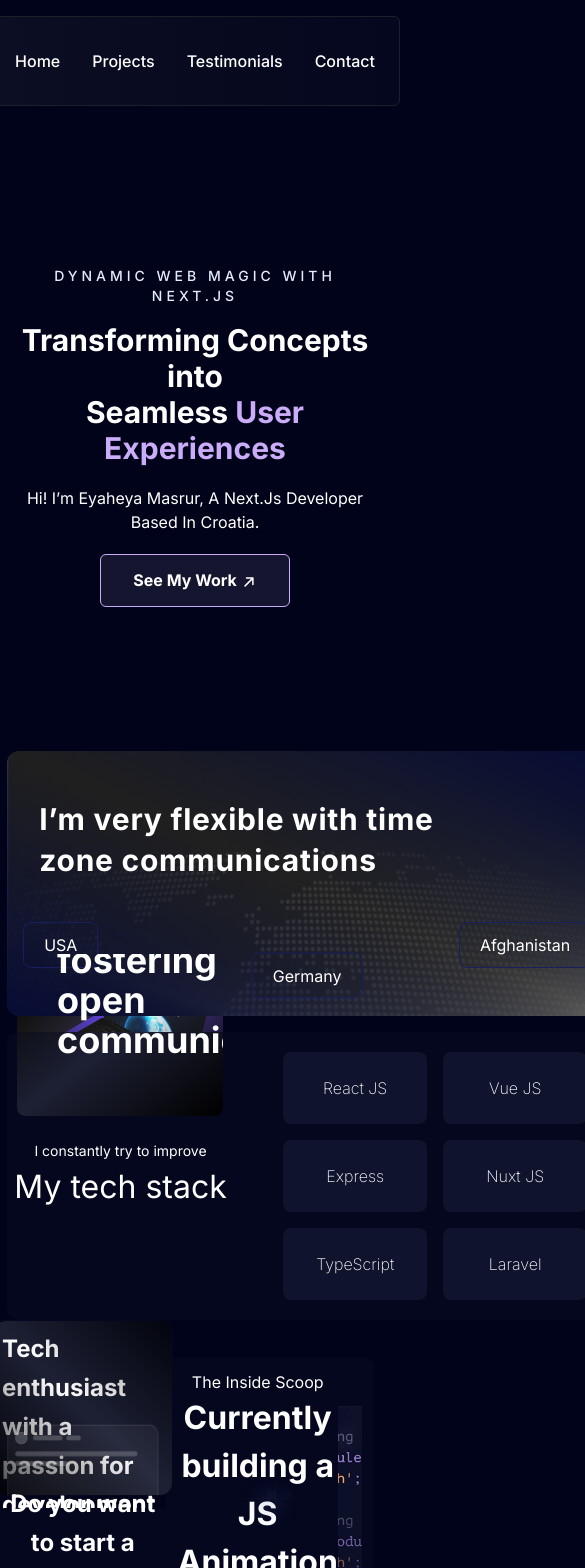
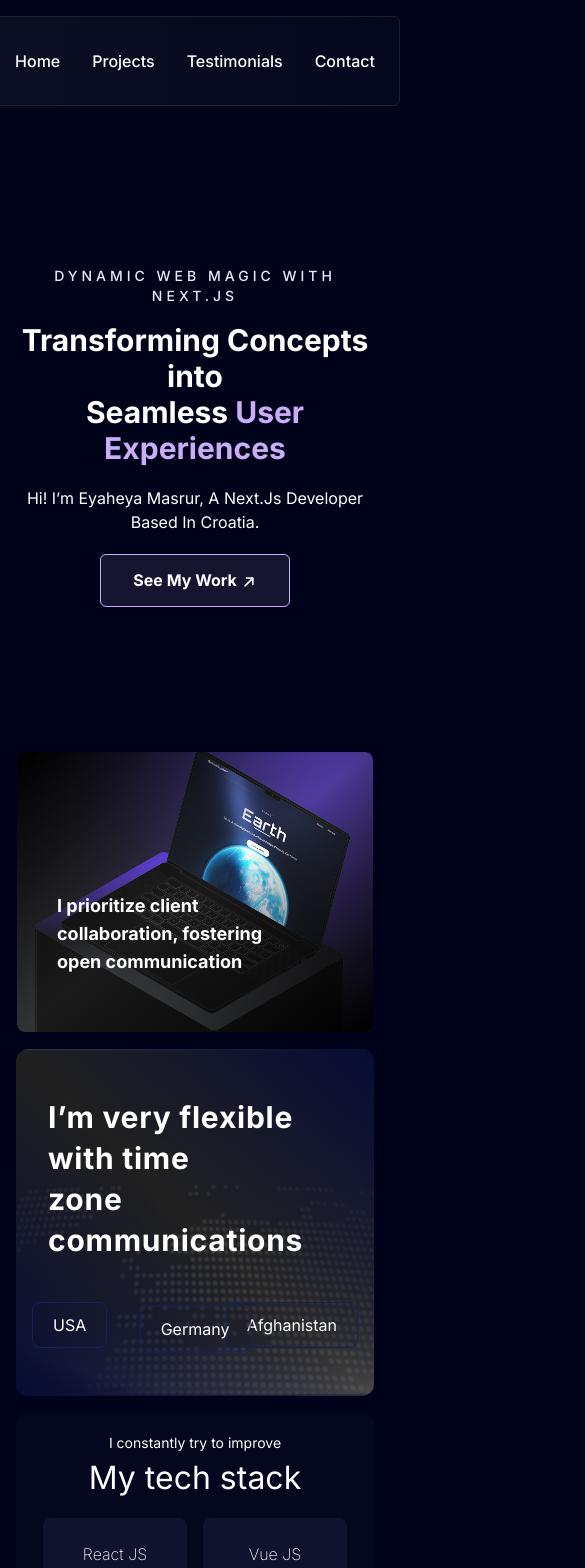
Before and after one commit to masrur447/minimal-portfolio, a Nuxt app: page / in a window 390 px wide. Shown: the top 1568 px of the page, 585 px wide, since content can reach past the window. Built offline with nearby package versions, Linux system fonts and the light colour scheme.

Commit message:
refactor layout and styling of Portfolio and TechStack components; add Project component to showcase recent projects

```diff
--- a/assets/css/tailwind.css
+++ b/assets/css/tailwind.css
@@ -3,3 +3,9 @@
 @tailwind base;
 @tailwind components;
 @tailwind utilities;
+
+@layer base {
+    * {
+        @apply font-sans scroll-smooth box-border
+    }
+}
--- a/components/Portfolio.vue
+++ b/components/Portfolio.vue
@@ -1,12 +1,13 @@
 <template>
     <section class="bg-primary text-white p-4">
-        <div class="grid grid-cols-5 justify-items-center place-items-center gap-4">
-            <div class="col-span-3">
+        <div class="grid grid-cols-1 md:grid-cols-5 justify-items-center place-items-center gap-4">
+            <div class="md:col-span-3">
                 <div class="relative border border-primary rounded-lg overflow-hidden">
                     <img src="/bg/img-1.png" alt="project" class="w-full h-full object-cover rounded-lg" />
 
                     <!-- project title -->
-                    <h2 class="font-sans font-bold text-white text-4xl/10 absolute w-2/3 left-10 bottom-14 z-[2]">
+                    <h2
+                        class="font-sans font-bold text-white text-lg md:text-4xl/10 absolute w-2/3 left-10 bottom-14 z-[2]">
                         I prioritize client collaboration, fostering <br />
                         open communication
                     </h2>
@@ -17,9 +18,10 @@
                     </div>
                 </div>
             </div>
-            <div class="col-span-2 flex flex-col gap-y-4">
-                <div class="relative flex flex-col justify-center items-center h-full rounded-xl">
-                    <div class="w-[600px] bg-[url('/bg/box.png')] bg-cover bg-center bg-no-repeat z-[1] rounded-xl p-4">
+            <div class="md:col-span-2 flex flex-col gap-y-4">
+                <div class="relative flex flex-col justify-center items-center rounded-xl">
+                    <div
+                        class="w-full md:w-[600px] bg-[url('/bg/box.png')] bg-cover bg-center bg-no-repeat z-[1] rounded-xl p-4">
                         <div class="relative z-[2] h-full py-3">
                             <p class="font-sans font-bold text-3xl px-4 py-5 leading-snug tracking-wide">
                                 I’m very flexible with time <br />
@@ -52,7 +54,7 @@
             </div>
         </div>
         <!-- box 2 -->
-        <div class="relative grid grid-cols-5 justify-items-center place-items-center gap-4">
+        <div class="relative grid grid-cols-1 md:grid-cols-5 justify-items-center place-items-center gap-4">
             <!-- left box -->
             <div class="col-span-2">
                 <div class="flex flex-col items-center justify-center gap-3 rounded-lg">
@@ -87,8 +89,8 @@
                 <div class="relative bg-[#04071D] w-full rounded-lg">
                     <div class="flex flex-row p-3">
                         <div class="relative flex flex-col items-center justify-center">
-                            <p class="textbase">The Inside Scoop</p>
-                            <h3 class="font-sans font-bold text-[32px] text-center">Currently building a
+                            <p class="text-base">The Inside Scoop</p>
+                            <h3 class="font-sans font-bold md:text-[32px] text-center">Currently building a
                                 JS Animation library</h3>
                         </div>
                         <div class="relative">
--- /dev/null
+++ b/components/Project.vue
@@ -0,0 +1,7 @@
+<template>
+    <section class="py-8">
+        <h4 class="text-center font-sans font-bold text-4xl md:text-5xl">
+            A small selection of <span class="text-[#CBACF9]">recent projects</span>
+        </h4>
+    </section>
+</template>
--- a/components/TechStack.vue
+++ b/components/TechStack.vue
@@ -1,13 +1,14 @@
 <template>
-    <div class="relative flex items-center justify-stretch bg-[#04071D] h-full rounded-xl p-5">
-        <div class="w-1/3 h-full flex flex-col justify-center items-center">
+    <div
+        class="relative flex flex-col md:flex-row items-center gap-4 md:gap-0 justify-center bg-[#04071D] h-full rounded-xl p-5">
+        <div class="w-full md:w-1/3 h-full flex flex-col justify-center items-center">
             <h2 class="font-sans text-sm leading-relaxed">
                 I constantly try to improve
             </h2>
             <h3 class="font-sans text-[32px] whitespace-nowrap">My tech stack</h3>
         </div>
         <!-- tech -->
-        <div class="w-2/3 flex justify-end gap-4 bg-[#04071D rounded-xl">
+        <div class="w-full md:w-2/3 flex justify-center md:justify-end gap-4 bg-[#04071D rounded-xl">
             <div class="flex flex-col gap-4">
                 <div
                     class="flex items-center justify-center bg-[#10132E] font-extralight text-white w-36 h-[72px] rounded-lg">
--- a/pages/index.vue
+++ b/pages/index.vue
@@ -6,5 +6,6 @@
         <Header />
         <Hero />
         <Portfolio />
+        <Project />
     </div>
 </template>
```
